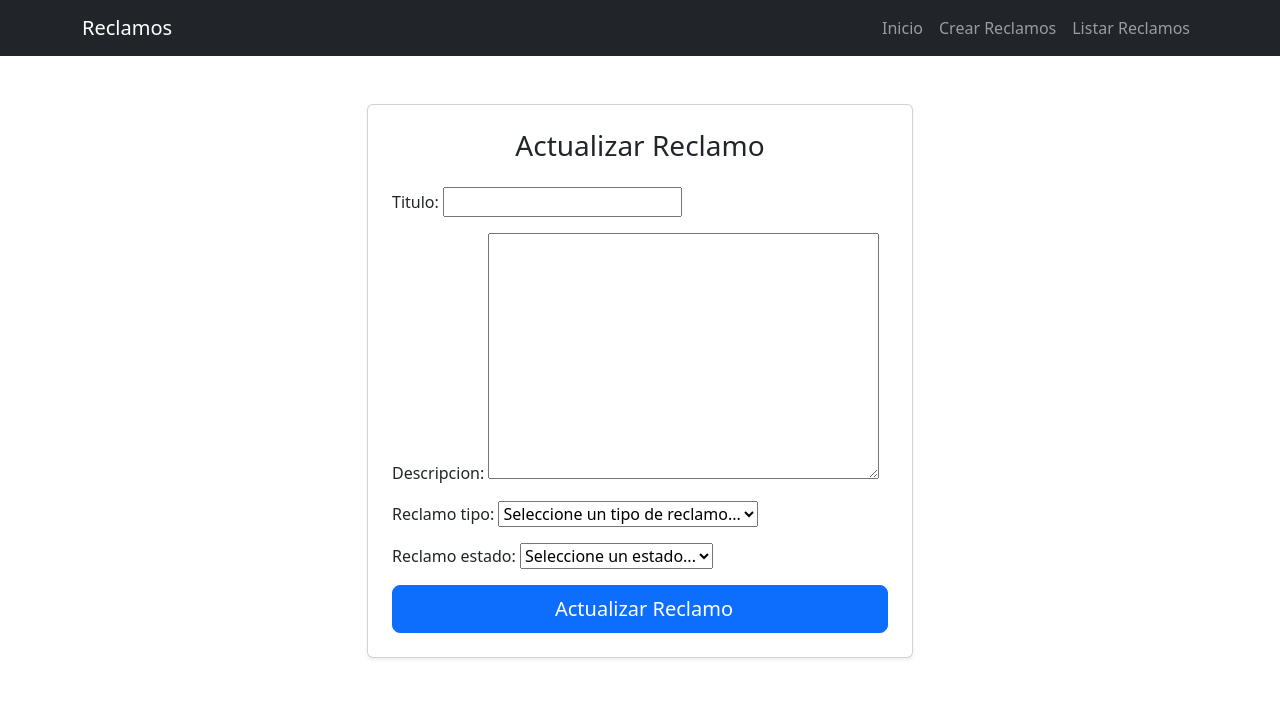
After one commit to GitAlfredoFernandez/alfredo-fernandez-reclamos, a Django app: template reclamos/templates/reclamos/reclamo-actualizar.html in a window 1280 px wide. The commit adds this page. Shown: the top 705 px of the page. Run offline with Django 5.2, Linux system fonts and the light colour scheme; the template is opened without the code that fills it: values that come from a table or form of the project are taken from there, others are empty; some libraries are stand-ins or nearby versions.

Commit message:
clases: actualizar detalles eliminar listar

```diff
--- /dev/null
+++ b/reclamos/templates/reclamos/reclamo-actualizar.html
@@ -0,0 +1,31 @@
+
+{% extends 'reclamos/base.html' %}
+{% block titulo %}Reclamos Actualizar{% endblock %}
+{% block content %}
+
+<div class="container py-5">
+  <div class="row justify-content-center">
+    <div class="col-12 col-md-8 col-lg-6">
+      <div class="card shadow-sm">
+        <div class="card-body p-4">
+          <h3 class="card-title text-center mb-4">Actualizar Reclamo</h3>
+
+<form method="post">
+    {% csrf_token %}
+            <div class="form-group mb-3">
+    {{ form.as_p }}
+    </div>
+            <div class="d-grid gap-2">
+              <button type="submit" class="btn btn-primary btn-lg">
+                <i class="bi bi-check2-circle me-2"></i>Actualizar Reclamo
+              </button>
+            </div>
+</form>
+
+        </div>
+      </div>
+    </div>
+  </div>
+</div>
+
+{% endblock %}
--- a/reclamos/templates/reclamos/reclamo-listar.html
+++ b/reclamos/templates/reclamos/reclamo-listar.html
@@ -36,9 +36,9 @@
                       <td>{{reclamo.reclamo_tipo.nombre}}</td>
                       <td>{{reclamo.reclamo_estado.nombre}}</td>
                       <td>
-                        <a href="#" class="btn btn-sm btn-info">Detalle</a>
-                        <a href="#" class="btn btn-sm btn-warning">Cambiar</a>
-                        <a href="#" class="btn btn-sm btn-danger">Eliminar</a>
+                        <a href="{% url 'reclamo_detalle' reclamo.pk %}" class="btn btn-sm btn-info">Detalle</a>
+                        <a href="{% url 'reclamo_actualizar' reclamo.pk %}" class="btn btn-sm btn-warning">Cambiar</a>
+                        <a href="{% url 'reclamo_eliminar' reclamo.pk %}" class="btn btn-sm btn-danger">Eliminar</a>
                       </td>
                     </tr>
                     {% endfor %}
--- a/reclamos/urls.py
+++ b/reclamos/urls.py
@@ -5,4 +5,7 @@ urlpatterns = [
     path('', views.inicio, name="inicio"),
     path('reclamo-crear/', views.reclamo_crear, name="reclamo_crear"),
     path('reclamo-listar/', views.ReclamoListView.as_view(), name="reclamo_listar"),
+    path('reclamo-detalle/<int:pk>/', views.ReclamoDetailView.as_view(), name="reclamo_detalle"),
+    path('reclamo-eliminar/<int:pk>/', views.ReclamoDeleteView.as_view(), name="reclamo_eliminar"),
+    path('reclamo-actualizar/<int:pk>/', views.ReclamoUpdateView.as_view(), name="reclamo_actualizar"),
 ]
```
Also changed, not shown: reclamos/templates/reclamos/reclamo-detalle.html (added, +18 -0 lines), reclamos/templates/reclamos/reclamo-eliminar.html (added, +15 -0 lines), reclamos/views.py (+21 -2 lines).
